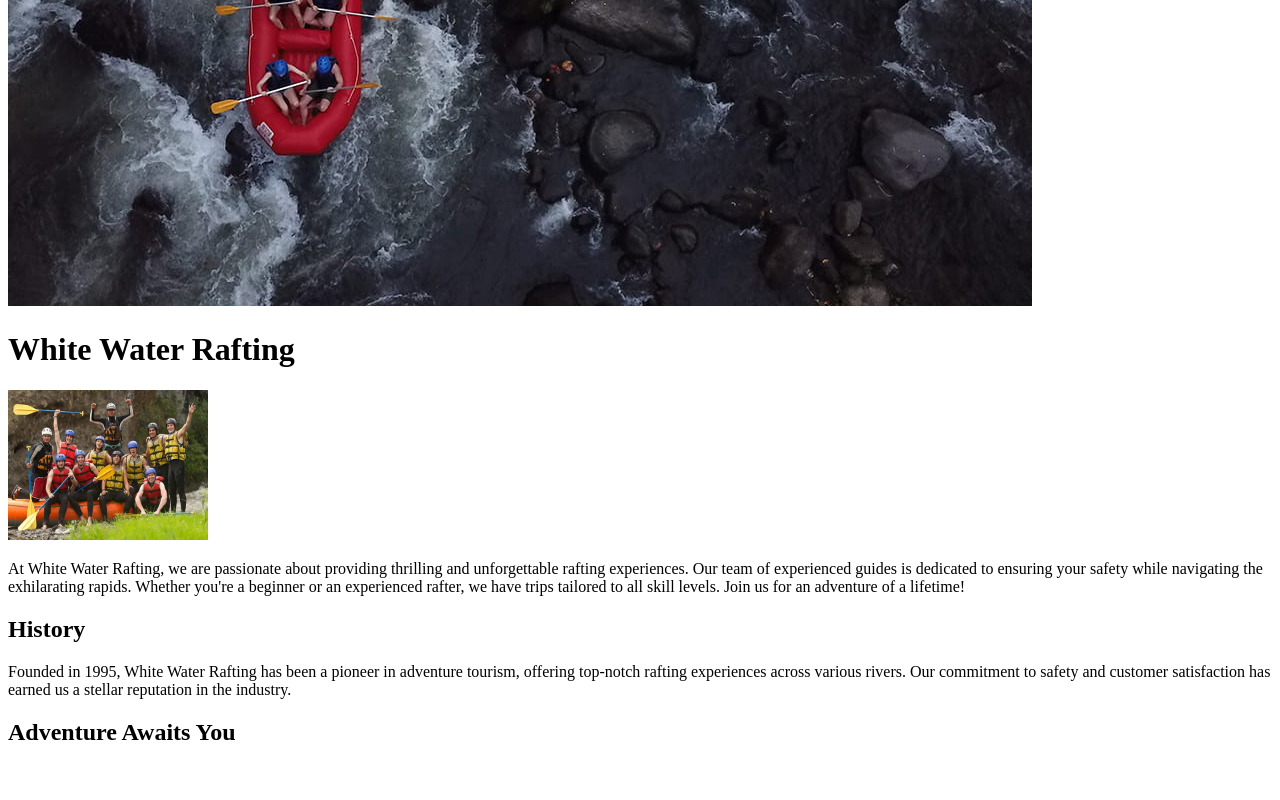
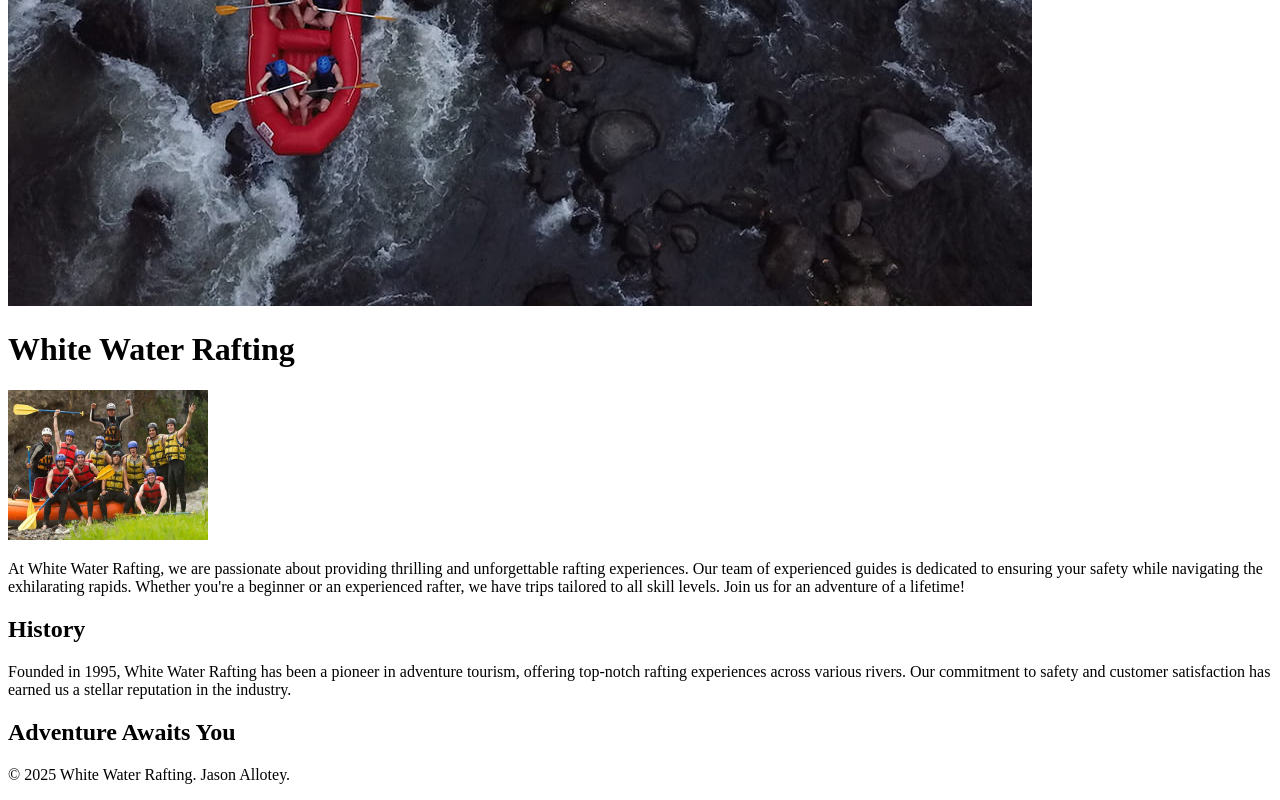
Before and after one commit to jasonallotey/wdd130, a plain HTML site: page wwr/about.html in a window 1280 px wide. Shown: the part 510-1310 px from the top of the page. Before the commit the page ends 1276 px from the top, so only its background shows below. Drawn offline with Linux system fonts and the light colour scheme.

Commit message:
feat: add footer section with copyright notice to about.html feat: add facebook and instagram SVG images to images directory feat: add x.svg image to images directory

```diff
--- a/wwr/about.html
+++ b/wwr/about.html
@@ -48,6 +48,17 @@
             <h2>Adventure Awaits You</h2>
         </section>
     </main>
+    <footer>
+        <p>
+            &copy; 2025 White Water Rafting. Jason Allotey.
+        </p>
+        <nav>
+
+        </nav>
+
+
+
+    </footer>
 
 
 
```
Also changed, not shown: wwr/images/facebook.svg (added), wwr/images/instagram.svg (added), wwr/images/x.svg (added).
